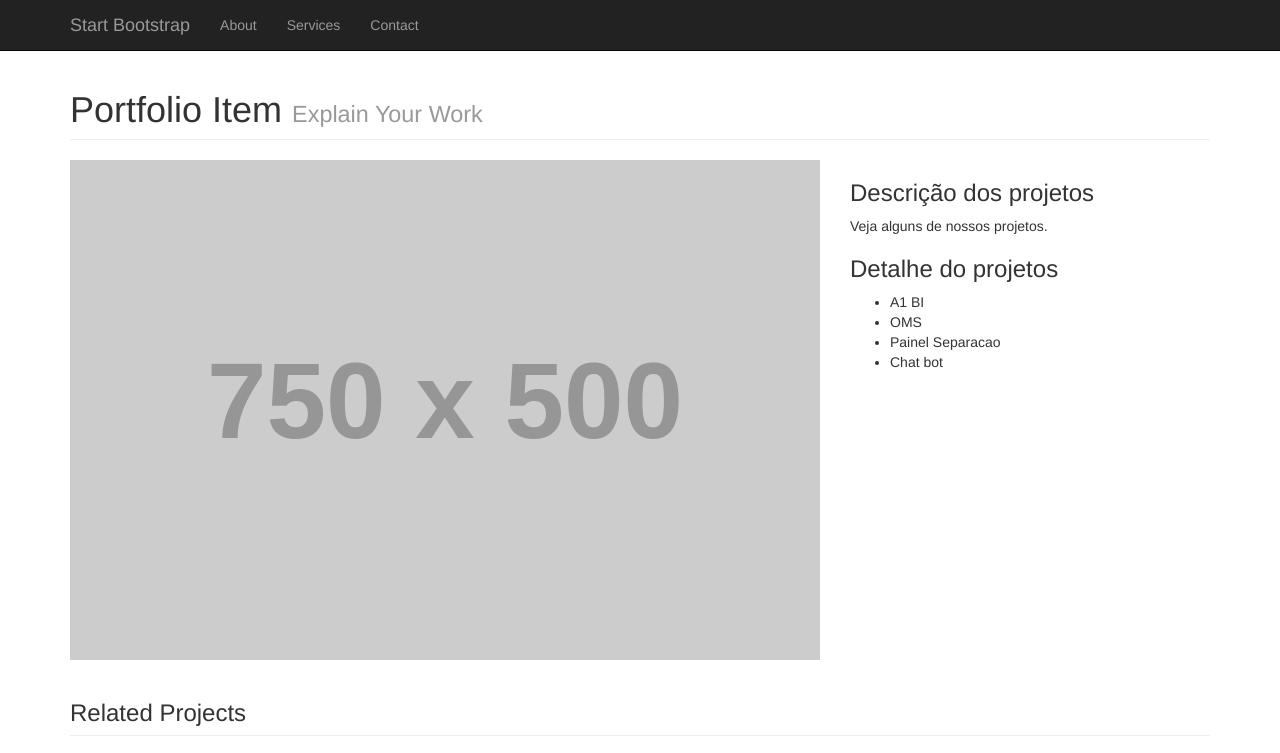
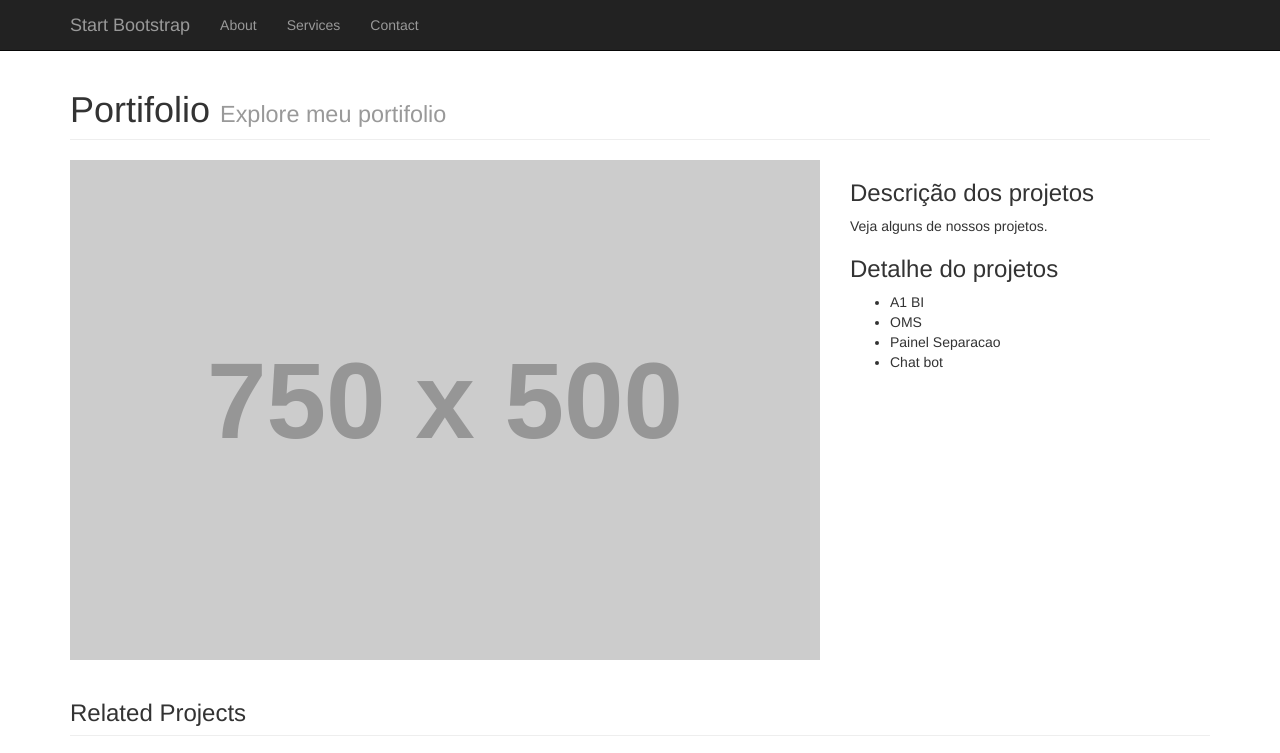
Before and after one commit to amauryeuzebio/modulo-gitflow, a plain HTML site: page index.html in a window 1280 px wide. Shown: the top 753 px of the page. Drawn offline with Linux system fonts and the light colour scheme; placeholder pictures from the web are drawn by us.

Commit message:
Alteração do titulo

```diff
--- a/index.html
+++ b/index.html
@@ -45,7 +45,7 @@
       <div class="row">
 
         <div class="col-lg-12">
-          <h1 class="page-header">Portfolio Item <small>Explain Your Work</small></h1>
+          <h1 class="page-header">Portifolio <small>Explore meu portifolio</small></h1>
         </div>
 
       </div>
```
